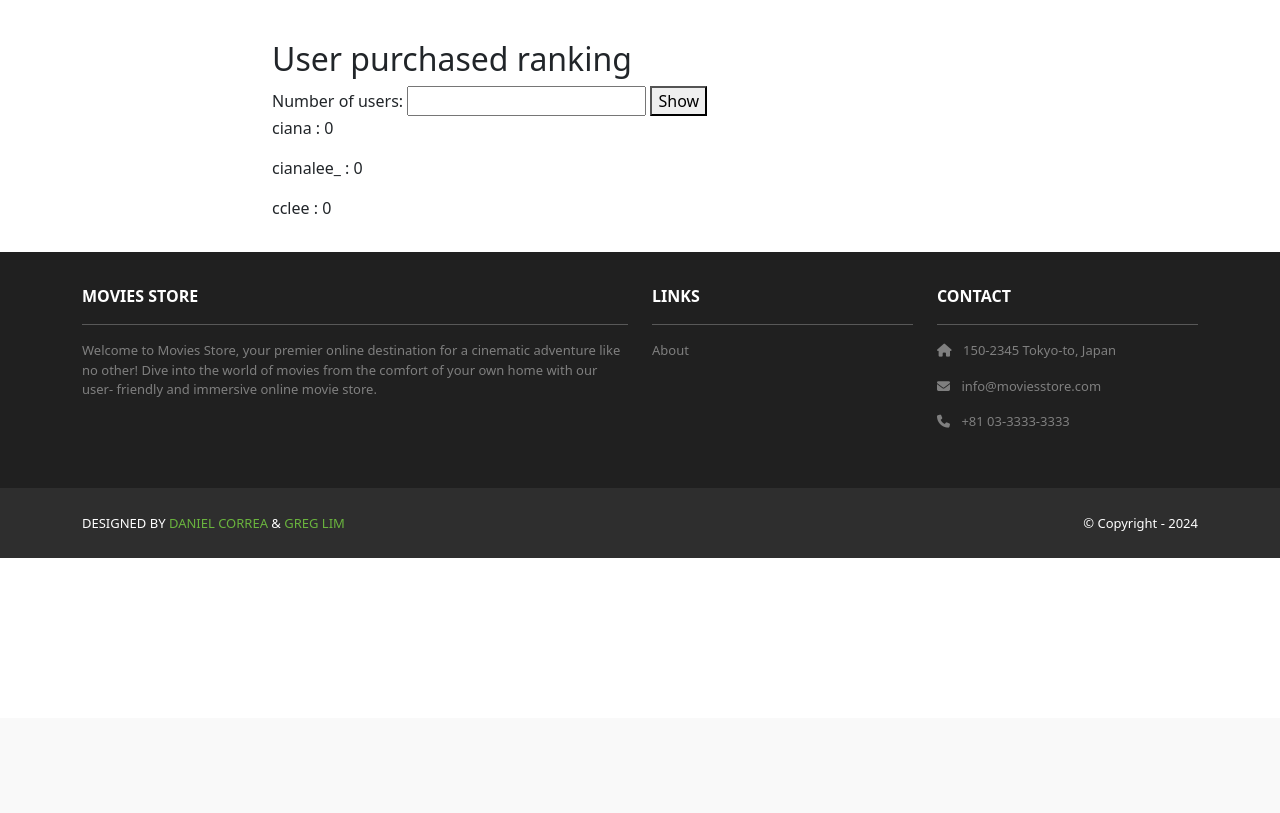
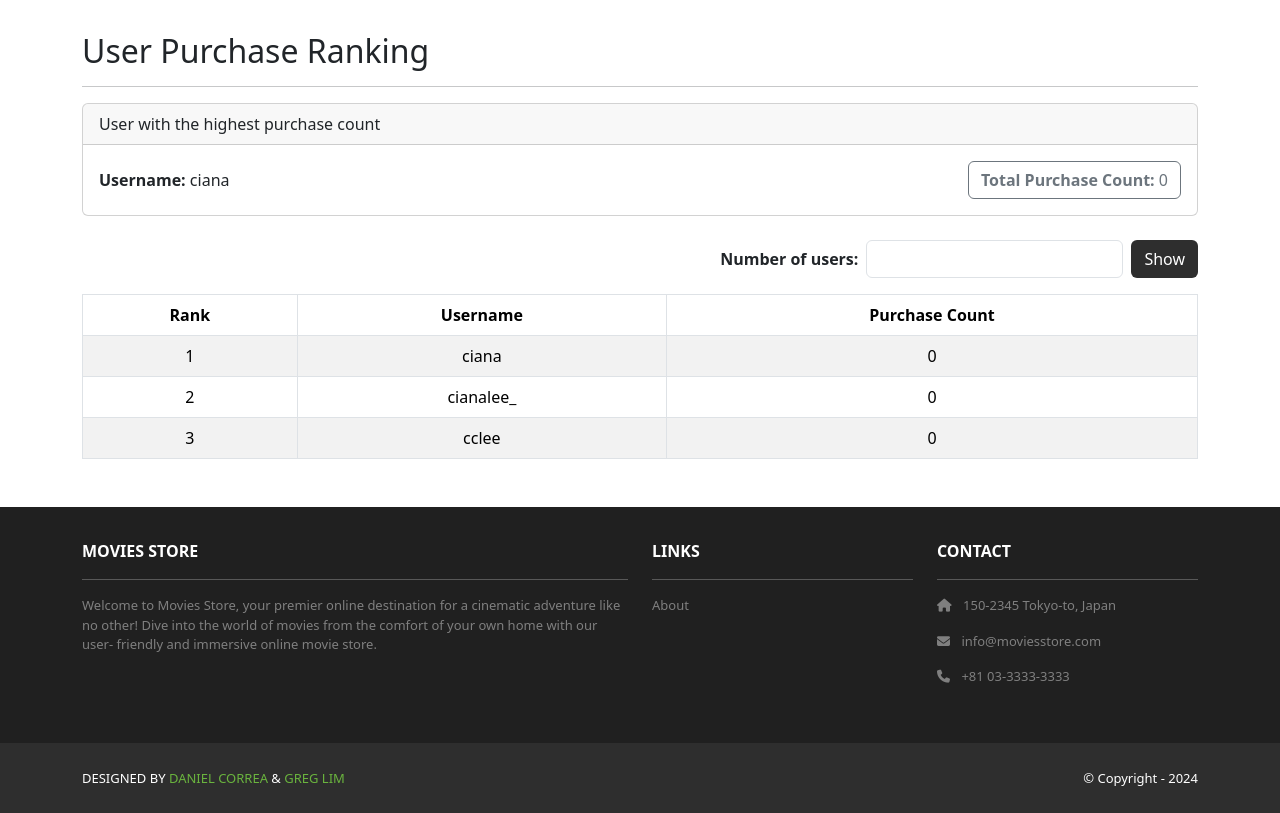
Before and after one commit to clee3010/CS2340-Midterm, a Django app: page /accounts/purchase-rankings/ in a window 1280 px wide. Shown: the part 82-895 px from the top of the page. Before the commit the page ends 640 px from the top, so only its background shows below. Run offline with Django 5.2, Linux system fonts and the light colour scheme; a user stored in the database is signed in; data comes from the database, SQL or seed files in the repository; both versions use the stored data as it was after the commit; some libraries are stand-ins or nearby versions.

Commit message:
Updated Top Purchasers Template, Added Link to Top Purchasers in Admin Page

```diff
--- a/accounts/templates/accounts/purchase_ranking.html
+++ b/accounts/templates/accounts/purchase_ranking.html
@@ -1,22 +1,63 @@
 {% extends 'base.html' %}
 {% block content %}
-<div class="p-3 mt-4">
+<div class="p-3">
   <div class="container">
-    <div class="row justify-content-center">
-      <div class="col-md-8">
-        <h2>User purchased ranking</h2>
+    <div class="row mt-3">
+      <div class="col mx-auto mb-3">
+        <h2>User Purchase Ranking</h2>
+        <hr />
+        {% if template_data.users %}
+        {% with top_user=template_data.users.0 %}
+        <div class="card mb-4">
+          <div class="card-header">
+            User with the highest purchase count
+          </div>
+          <div class="card-body d-flex justify-content-between align-items-center">
+            <div>
+              <b>Username:</b> {{ top_user.username }}
+            </div>
+            <a class="btn btn-outline-secondary">
+              <b>Total Purchase Count:</b> {{ top_user.purchase_count }}
+            </a>
+          </div>
+        </div>
+        {% endwith %}
+        {% endif %}
 
-        <form method="GET">
-          <label for="limit">Number of users:</label>
-          <input type="number" name="limit" id="limit" min="1" value="{{ template_data.limit }}">
-          <button type="submit">Show</button>
+        <form method="GET" class="row g-2 align-items-center justify-content-end mb-3">
+          <div class="col-auto">
+            <label for="limit" class="col-form-label"><b>Number of users:</b></label>
+          </div>
+          <div class="col-auto">
+            <input type="number" name="limit" id="limit" mine="1" class="form-control" value="{{ template_data.limit }}">
+          </div>
+          <div class="col-auto">
+            <button type="submit" class="btn bg-dark text-white">Show</button>
+          </div>
         </form>
 
-        {% for user in template_data.users %}
-            <p>
-                {{user.username}} : {{user.purchase_count}}
-            </p>
-        {% endfor %}
+        {% if template_data.users %}
+        <table class="table table-bordered table-striped text-center">
+          <thead>
+            <tr>
+              <th scope="col">Rank</th>
+              <th scope="col">Username</th>
+              <th scope="col">Purchase Count</th>
+            </tr>
+          </thead>
+          <tbody>
+            {% for user in template_data.users %}
+            <tr>
+              <td>{{ forloop.counter }}</td>
+              <td>{{ user.username }}</td>
+              <td>{{ user.purchase_count }}</td>
+            </tr>
+            {% endfor %}
+          </tbody>
+        </table>
+        {% else %}
+        <p class="text-center text-muted">No purchases yet.</p>
+        {% endif %}
       </div>
     </div>
   </div>
```
Also changed, not shown: moviesstore/templates/admin/index.html (+6 -1 lines), db.sqlite3.
